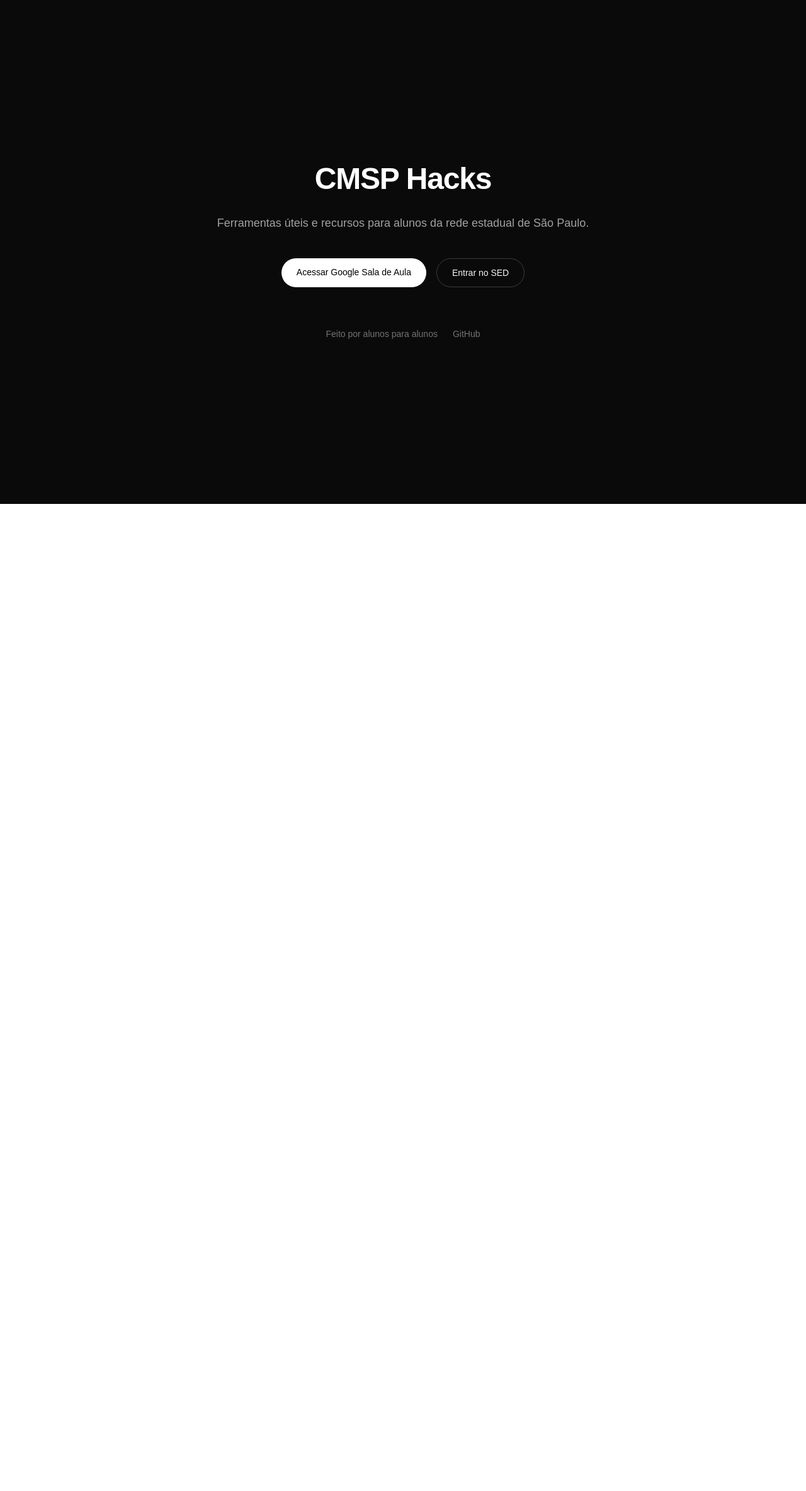
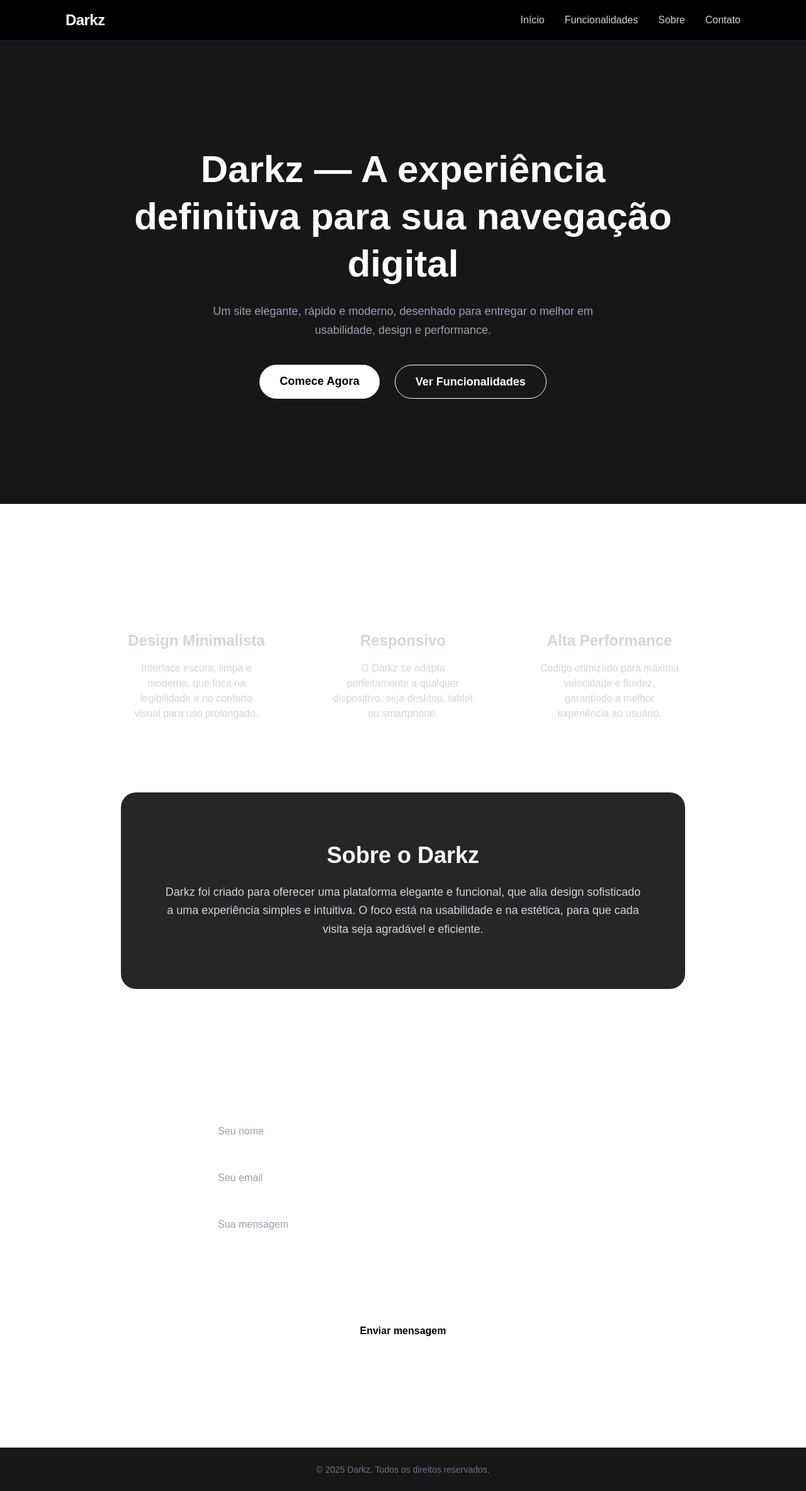
Before and after one commit to JapaXZZ/nextjs-boilerplate, a Next.js app: page / in a window 1280 px wide. Shown: the whole page at 63% size. Before the commit the page ends 800 px from the top, so only its background shows below. Built offline with nearby package versions, Linux system fonts and the light colour scheme.

Commit message:
Atualizar o page.tsx

```diff
--- a/app/page.tsx
+++ b/app/page.tsx
@@ -1,54 +1,186 @@
-import Image from "next/image";
+"use client";
+
+import { useState } from "react";
 
 export default function Home() {
+  const [form, setForm] = useState({ name: "", email: "", message: "" });
+  const [sent, setSent] = useState(false);
+
+  function handleChange(e: React.ChangeEvent<HTMLInputElement | HTMLTextAreaElement>) {
+    setForm({ ...form, [e.target.name]: e.target.value });
+  }
+
+  function handleSubmit(e: React.FormEvent) {
+    e.preventDefault();
+    if (!form.name || !form.email || !form.message) {
+      alert("Por favor preencha todos os campos.");
+      return;
+    }
+    setSent(true);
+    setForm({ name: "", email: "", message: "" });
+  }
+
   return (
-    <div className="flex flex-col min-h-screen items-center justify-center bg-neutral-950 px-4 py-16 text-neutral-100">
-      <main className="text-center max-w-2xl w-full space-y-8">
-        <h1 className="text-4xl sm:text-5xl font-semibold tracking-tight text-white">
-          CMSP Hacks
-        </h1>
-        <p className="text-neutral-400 text-base sm:text-lg leading-relaxed">
-          Ferramentas úteis e recursos para alunos da rede estadual de São Paulo.
+    <>
+      <header className="fixed top-0 left-0 w-full bg-black bg-opacity-90 backdrop-blur-md z-50 border-b border-gray-800">
+        <nav className="max-w-6xl mx-auto px-6 sm:px-10 flex items-center justify-between h-16">
+          <h1 className="text-white text-2xl font-bold tracking-tight cursor-pointer select-none">
+            Darkz
+          </h1>
+          <ul className="hidden sm:flex space-x-8 text-gray-300 font-medium">
+            <li>
+              <a href="#home" className="hover:text-white transition">
+                Início
+              </a>
+            </li>
+            <li>
+              <a href="#features" className="hover:text-white transition">
+                Funcionalidades
+              </a>
+            </li>
+            <li>
+              <a href="#about" className="hover:text-white transition">
+                Sobre
+              </a>
+            </li>
+            <li>
+              <a href="#contact" className="hover:text-white transition">
+                Contato
+              </a>
+            </li>
+          </ul>
+        </nav>
+      </header>
+
+      <main
+        id="home"
+        className="min-h-screen bg-neutral-900 flex flex-col items-center justify-center px-6 sm:px-10 text-center text-white pt-16"
+      >
+        <h2 className="text-5xl sm:text-6xl font-extrabold max-w-4xl leading-tight">
+          Darkz — A experiência definitiva para sua navegação digital
+        </h2>
+        <p className="mt-6 max-w-2xl text-gray-400 text-lg leading-relaxed">
+          Um site elegante, rápido e moderno, desenhado para entregar o melhor
+          em usabilidade, design e performance.
         </p>
 
-        <div className="flex flex-col sm:flex-row justify-center gap-4 pt-2">
+        <div className="mt-10 flex flex-col sm:flex-row gap-6 justify-center">
           <a
-            href="https://classroom.google.com/"
-            target="_blank"
-            rel="noopener noreferrer"
-            className="px-6 py-3 rounded-full bg-white text-black text-sm font-medium hover:bg-neutral-200 transition"
+            href="#contact"
+            className="rounded-full bg-white text-black px-8 py-3 font-semibold text-lg hover:bg-gray-300 transition"
           >
-            Acessar Google Sala de Aula
+            Comece Agora
           </a>
           <a
-            href="https://sed.educacao.sp.gov.br/"
-            target="_blank"
-            rel="noopener noreferrer"
-            className="px-6 py-3 rounded-full border border-white/20 hover:bg-white/10 transition text-sm font-medium"
+            href="#features"
+            className="rounded-full border border-white px-8 py-3 font-semibold text-lg hover:bg-white hover:text-black transition"
           >
-            Entrar no SED
+            Ver Funcionalidades
           </a>
         </div>
       </main>
 
-      <footer className="mt-16 text-sm text-neutral-500 flex flex-wrap justify-center gap-6">
-        <a
-          href="https://cmsphacks.xyz"
-          target="_blank"
-          rel="noopener noreferrer"
-          className="hover:text-white transition"
-        >
-          Feito por alunos para alunos
-        </a>
-        <a
-          href="https://github.com"
-          target="_blank"
-          rel="noopener noreferrer"
-          className="hover:text-white transition"
-        >
-          GitHub
-        </a>
+      <section
+        id="features"
+        className="max-w-5xl mx-auto py-20 px-6 sm:px-10 text-center"
+      >
+        <h3 className="text-4xl font-bold mb-12 text-white">Funcionalidades</h3>
+        <div className="grid grid-cols-1 sm:grid-cols-3 gap-10 text-gray-300">
+          <div className="bg-white/10 p-8 rounded-2xl backdrop-blur-md border border-white/20">
+            <h4 className="text-2xl font-semibold mb-4">Design Minimalista</h4>
+            <p>
+              Interface escura, limpa e moderna, que foca na legibilidade e no
+              conforto visual para uso prolongado.
+            </p>
+          </div>
+          <div className="bg-white/10 p-8 rounded-2xl backdrop-blur-md border border-white/20">
+            <h4 className="text-2xl font-semibold mb-4">Responsivo</h4>
+            <p>
+              O Darkz se adapta perfeitamente a qualquer dispositivo, seja
+              desktop, tablet ou smartphone.
+            </p>
+          </div>
+          <div className="bg-white/10 p-8 rounded-2xl backdrop-blur-md border border-white/20">
+            <h4 className="text-2xl font-semibold mb-4">Alta Performance</h4>
+            <p>
+              Código otimizado para máxima velocidade e fluidez, garantindo a
+              melhor experiência ao usuário.
+            </p>
+          </div>
+        </div>
+      </section>
+
+      <section
+        id="about"
+        className="bg-neutral-800 py-20 px-6 sm:px-10 text-center max-w-4xl mx-auto rounded-3xl mx-6 sm:mx-auto mb-24"
+      >
+        <h3 className="text-4xl font-bold mb-6 text-white">Sobre o Darkz</h3>
+        <p className="text-gray-300 text-lg leading-relaxed max-w-3xl mx-auto">
+          Darkz foi criado para oferecer uma plataforma elegante e funcional,
+          que alia design sofisticado a uma experiência simples e intuitiva. O
+          foco está na usabilidade e na estética, para que cada visita seja
+          agradável e eficiente.
+        </p>
+      </section>
+
+      <section
+        id="contact"
+        className="max-w-3xl mx-auto px-6 sm:px-10 mb-32"
+      >
+        <h3 className="text-4xl font-bold mb-8 text-white text-center">
+          Fale conosco
+        </h3>
+        {sent ? (
+          <div className="text-center p-6 bg-green-700 rounded-lg text-white font-semibold">
+            Obrigado pela mensagem! Responderemos em breve.
+          </div>
+        ) : (
+          <form
+            onSubmit={handleSubmit}
+            className="flex flex-col gap-6 bg-white/10 p-8 rounded-3xl border border-white/20 backdrop-blur-md"
+          >
+            <input
+              type="text"
+              name="name"
+              value={form.name}
+              onChange={handleChange}
+              placeholder="Seu nome"
+              className="bg-transparent border border-white/30 rounded-lg px-4 py-3 text-white placeholder-gray-400 focus:outline-none focus:ring-2 focus:ring-white transition"
+              required
+              autoComplete="name"
+            />
+            <input
+              type="email"
+              name="email"
+              value={form.email}
+              onChange={handleChange}
+              placeholder="Seu email"
+              className="bg-transparent border border-white/30 rounded-lg px-4 py-3 text-white placeholder-gray-400 focus:outline-none focus:ring-2 focus:ring-white transition"
+              required
+              autoComplete="email"
+            />
+            <textarea
+              name="message"
+              value={form.message}
+              onChange={handleChange}
+              rows={5}
+              placeholder="Sua mensagem"
+              className="bg-transparent border border-white/30 rounded-lg px-4 py-3 text-white placeholder-gray-400 focus:outline-none focus:ring-2 focus:ring-white transition resize-none"
+              required
+            />
+            <button
+              type="submit"
+              className="bg-white text-black rounded-full px-6 py-3 font-semibold hover:bg-gray-300 transition"
+            >
+              Enviar mensagem
+            </button>
+          </form>
+        )}
+      </section>
+
+      <footer className="w-full bg-neutral-900 border-t border-gray-800 py-6 text-center text-gray-500 text-sm">
+        © {new Date().getFullYear()} Darkz. Todos os direitos reservados.
       </footer>
-    </div>
+    </>
   );
 }
```
